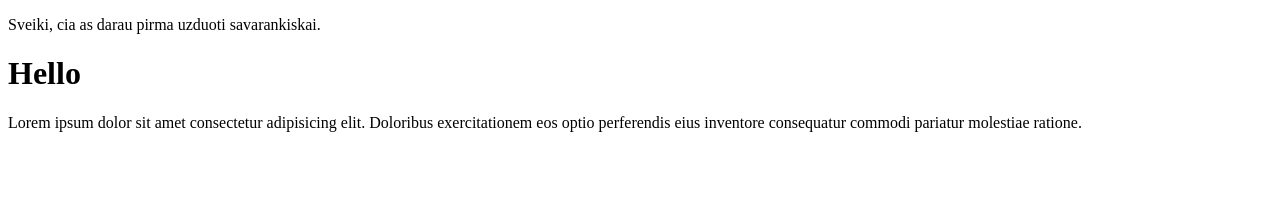
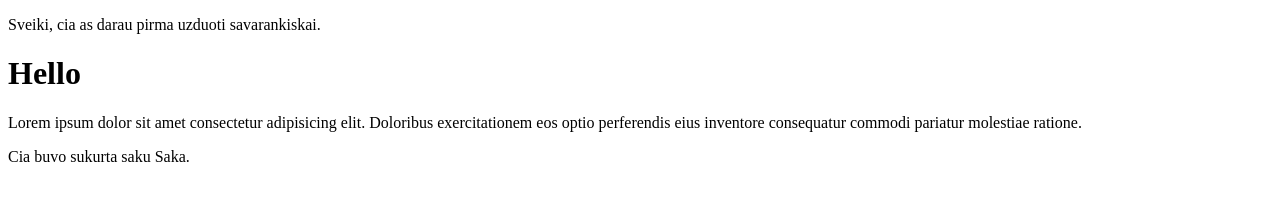
Before and after one commit to eglemalc/Second, a plain HTML site: page index.html in a window 1280 px wide. Drawn offline with Linux system fonts and the light colour scheme.

Commit message:
saku saka added

```diff
--- a/index.html
+++ b/index.html
@@ -13,6 +13,7 @@
     <h1>Hello</h1>
     <p>Lorem ipsum dolor sit amet consectetur adipisicing elit. Doloribus exercitationem eos optio perferendis eius
         inventore consequatur commodi pariatur molestiae ratione.</p>
+    <p>Cia buvo sukurta saku Saka.</p>
 </body>
 
 </html>
```
